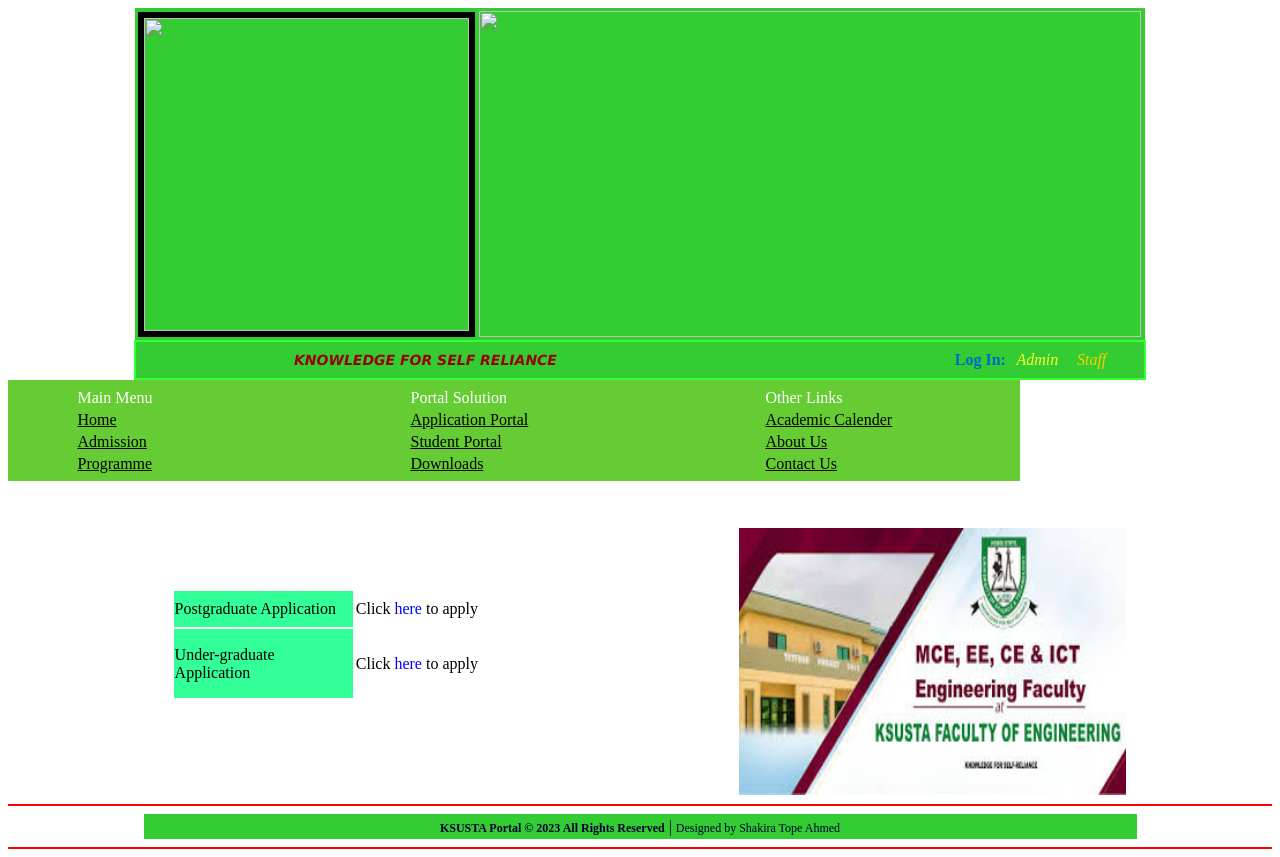
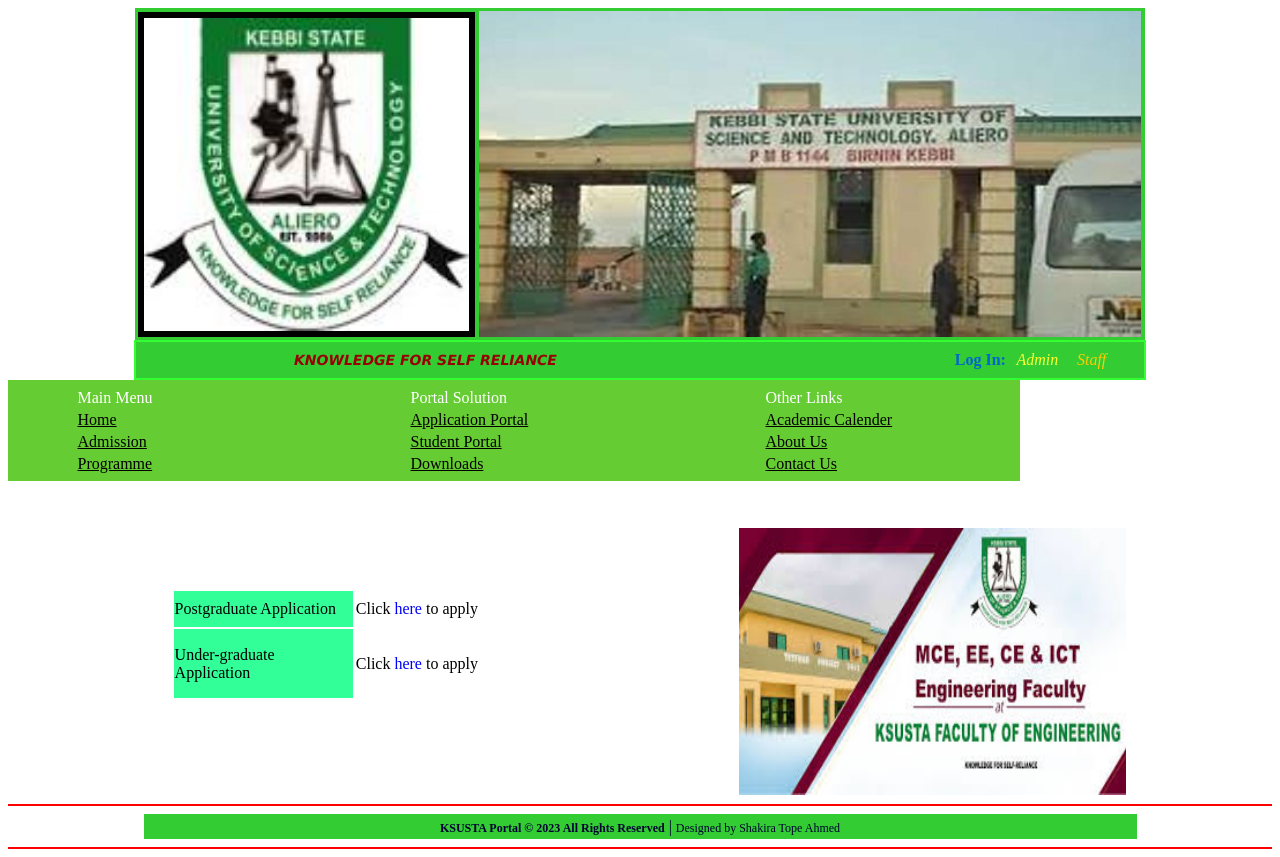
Before and after one commit to Mirercrafty/Mirercrafty.github.io, a plain HTML site: page applicatn.html in a window 1280 px wide. Drawn offline with Linux system fonts and the light colour scheme.

Commit message:
applicatn.html

```diff
--- a/applicatn.html
+++ b/applicatn.html
@@ -47,8 +47,8 @@
 <div align="center">
   <table width="1010" height="305" border="0" bgcolor="#33CC33">
     <tr>
-      <td width="337"><img border="6" src="images/cropped-logo-1-e1597688651606.png" width="325" height="313"></td>
-      <td width="663"><img src="gate.jpeg" width="662" height="326"></td>
+      <td width="337"><img border="6" src="logo.jpeg" width="325" height="313"></td>
+      <td width="663"><img src="gate.jpg" width="662" height="326"></td>
     </tr>
   </table>
 </div>
```
